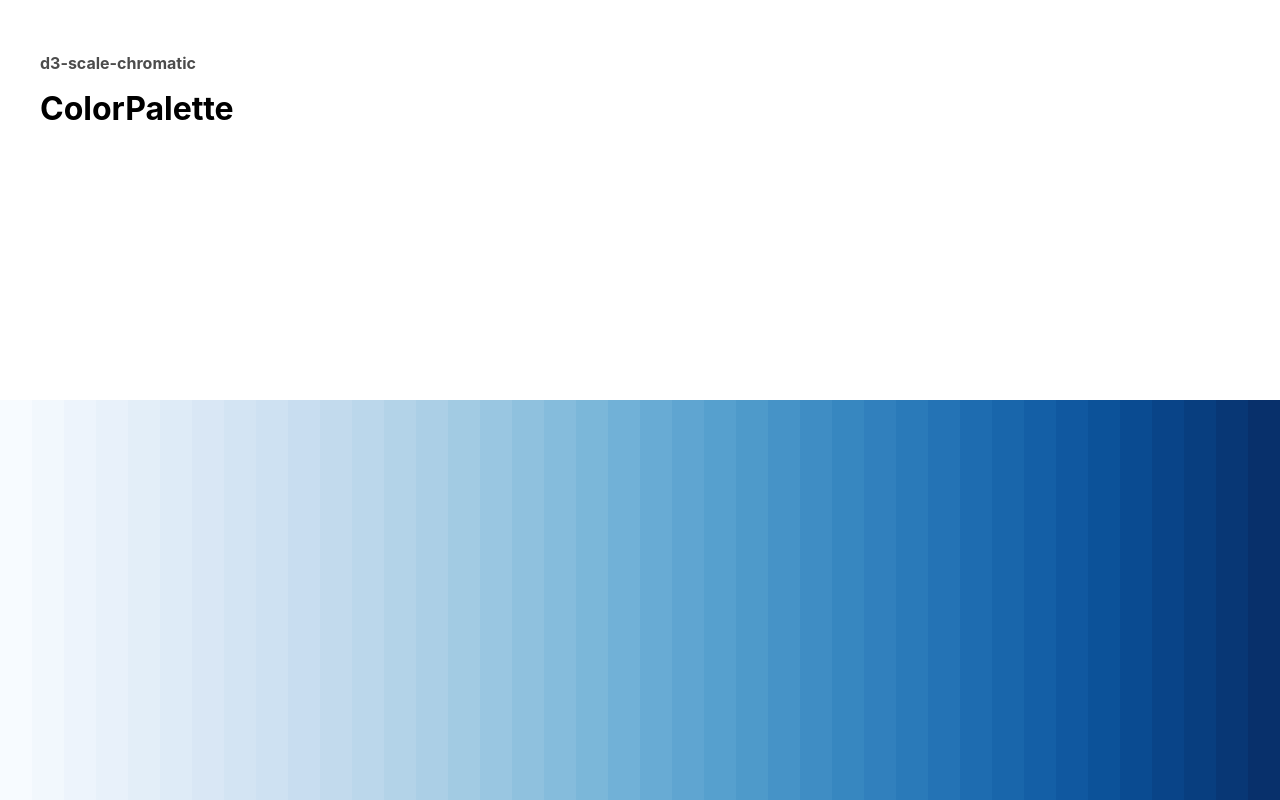
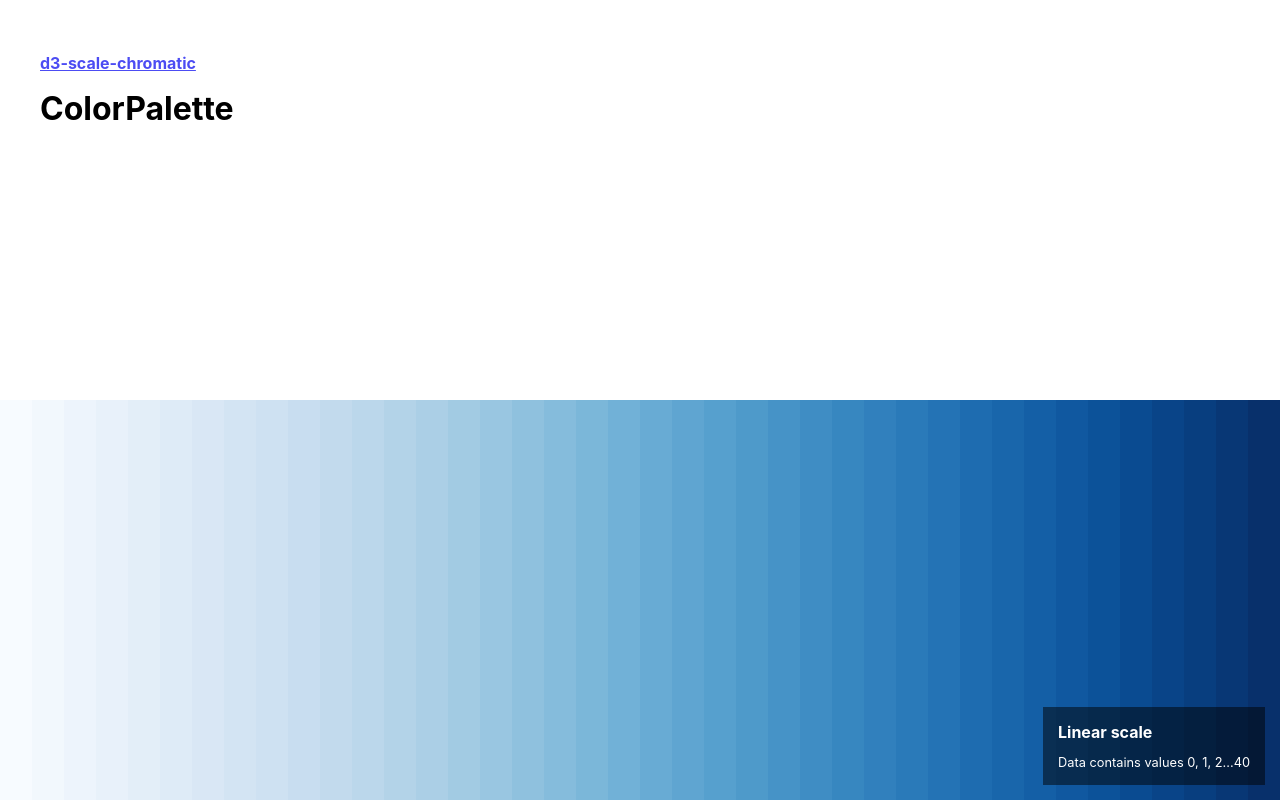
Before and after one commit to tomfa/color-graph, a React (Create React App) app: page / in a window 1280 px wide. Built offline with nearby package versions, Linux system fonts and the light colour scheme.

Commit message:
Display info about the data
- Add InfoBox component
- Add metadata to data
- Display metadata in InfoBox

```diff
--- a/src/App.js
+++ b/src/App.js
@@ -2,29 +2,44 @@ import React, { useState } from "react";
 
 import { FullScreen } from "./Components/Fullscreen";
 import { Lines } from "./Components/Lines";
-import { randomData as data } from "./data";
+import { LinearData } from "./data";
 import { FixedSection, Header, SubHeader } from "./Components/FixedSection";
 import { getInterPolator } from "./utils/palette";
 import * as d3 from "d3-scale-chromatic";
+import { InfoBox, InfoDescription, InfoTitle } from "./Components/InfoBox";
 
 export const App = () => {
+  const { title, description, data } = LinearData;
   const [getColor, setInterpolator] = useState(() =>
     getInterPolator({ data, interpolator: d3.interpolateBlues })
   );
 
+  const [currentValue, setValue] = useState(null);
+
   return (
     <FullScreen>
       <FixedSection>
-        <SubHeader>d3-scale-chromatic</SubHeader>
+        <SubHeader>
+          <a href="https://www.npmjs.com/package/d3-scale-chromatic">
+            d3-scale-chromatic
+          </a>
+        </SubHeader>
         <Header>ColorPalette</Header>
+        {currentValue !== null && (
+          <SubHeader>Selected value: {currentValue}</SubHeader>
+        )}
       </FixedSection>
       <Lines
         data={data}
         getColor={getColor}
         onLineClick={value => {
-          setInfoText(getColor(value));
+          setValue(value);
         }}
       />
+      <InfoBox>
+        <InfoTitle>{title}</InfoTitle>
+        <InfoDescription>{description}</InfoDescription>
+      </InfoBox>
     </FullScreen>
   );
 };
--- /dev/null
+++ b/src/Components/InfoBox.js
@@ -0,0 +1,31 @@
+import React from "react";
+import styled from "styled-components";
+
+const OuterWrapper = styled.aside`
+  position: fixed;
+  bottom: 15px;
+  right: 15px;
+  max-width: 100vw;
+  background-color: rgba(0, 0, 0, 0.5);
+`;
+
+const InnerWrapper = styled.div`
+  margin: 15px;
+  max-width: 200px;
+  color: white;
+`;
+
+export const InfoTitle = styled.h1`
+  font-size: 1rem;
+  font-size: bold;
+`;
+
+export const InfoDescription = styled.p`
+  font-size: 0.8rem;
+`;
+
+export const InfoBox = ({ children }) => (
+  <OuterWrapper>
+    <InnerWrapper>{children}</InnerWrapper>
+  </OuterWrapper>
+);
--- a/src/data/index.js
+++ b/src/data/index.js
@@ -1 +1,7 @@
-export const randomData = Array(40).fill(null).map((_, i) => i);
+export const LinearData = {
+  title: 'Linear scale',
+  description: 'Data contains values 0, 1, 2...40',
+  data: Array(40)
+    .fill(null)
+    .map((_, i) => i)
+};
```
